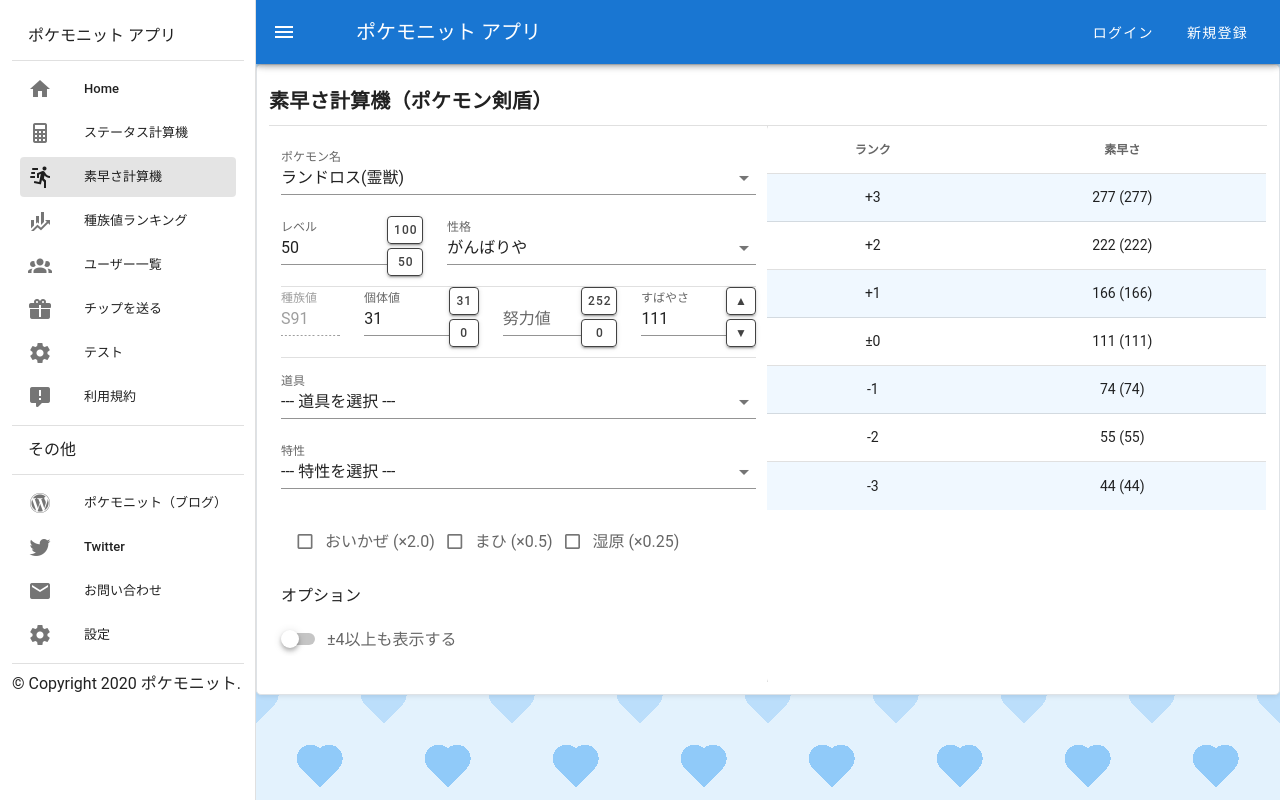
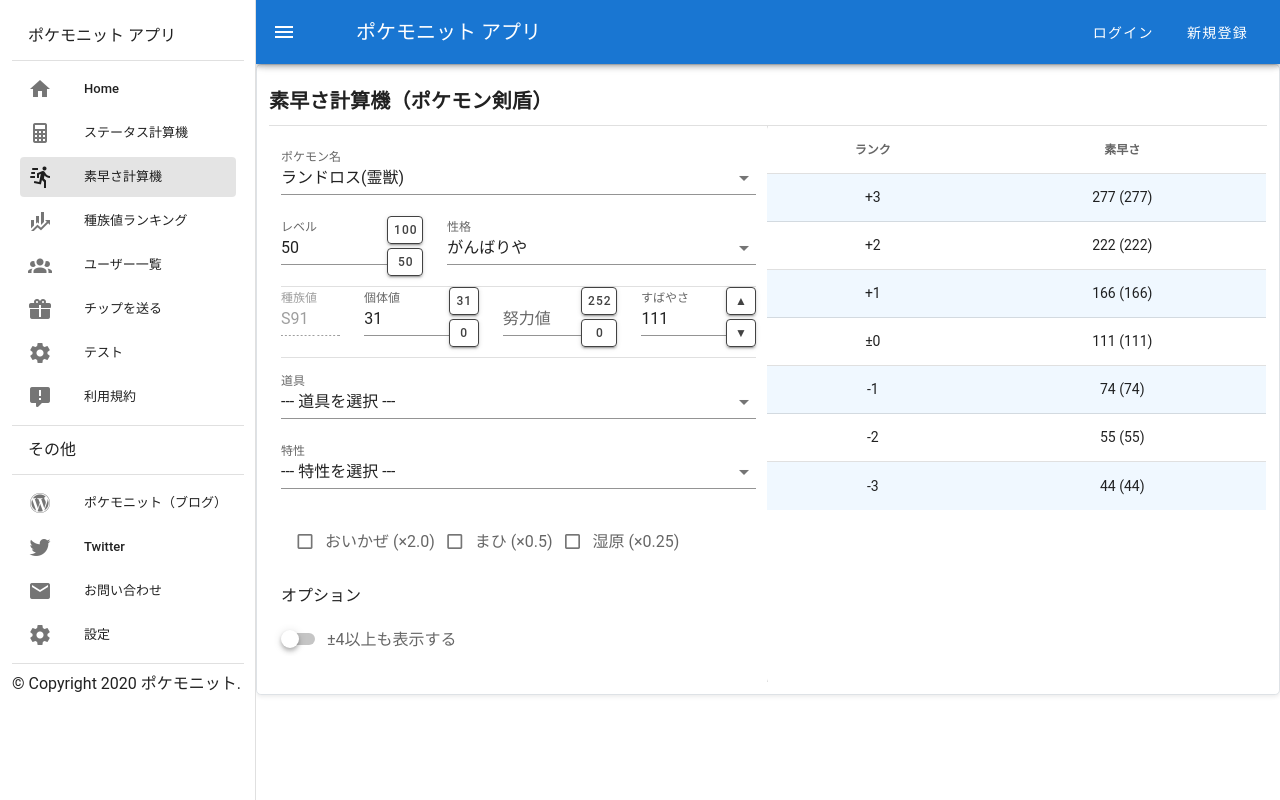
Before and after one commit to lefmarna/pokemonote-web-old, a Vue app: page /calc-speed in a window 1280 px wide. Built offline with nearby package versions, Linux system fonts and the light colour scheme.

Commit message:
背景を無効化

```diff
--- a/src/App.vue
+++ b/src/App.vue
@@ -265,20 +265,20 @@ button {
 }
 
 // ハートの背景をCSSで設計する
-#app {
-  background-color: #e3f2fd;
-  background-image: linear-gradient(135deg, $heart1 0.85em, transparent 0),
-    linear-gradient(-135deg, $heart1 0.85em, transparent 0),
-    radial-gradient(circle at 7.4em 7.4em, $heart1 0.85em, transparent 0.85em),
-    radial-gradient(circle at 0.56em 7.4em, $heart1 0.85em, transparent 0.85em),
-    linear-gradient(135deg, #90caf9 0.85em, transparent 0),
-    linear-gradient(-135deg, $heart2 0.85em, transparent 0),
-    radial-gradient(circle at 7.4em 7.4em, $heart2 0.85em, transparent 0.85em),
-    radial-gradient(circle at 0.56em 7.4em, $heart2 0.85em, transparent 0.85em);
-  background-position: 0 4em, 0 4em, 0 -4em, 0 -4em, 4em 0, 4em 0, 4em 0, 4em 0;
-  background-size: 8em 8em;
-  background-repeat: repeat;
-}
+// #app {
+//   background-color: #e3f2fd;
+//   background-image: linear-gradient(135deg, $heart1 0.85em, transparent 0),
+//     linear-gradient(-135deg, $heart1 0.85em, transparent 0),
+//     radial-gradient(circle at 7.4em 7.4em, $heart1 0.85em, transparent 0.85em),
+//     radial-gradient(circle at 0.56em 7.4em, $heart1 0.85em, transparent 0.85em),
+//     linear-gradient(135deg, #90caf9 0.85em, transparent 0),
+//     linear-gradient(-135deg, $heart2 0.85em, transparent 0),
+//     radial-gradient(circle at 7.4em 7.4em, $heart2 0.85em, transparent 0.85em),
+//     radial-gradient(circle at 0.56em 7.4em, $heart2 0.85em, transparent 0.85em);
+//   background-position: 0 4em, 0 4em, 0 -4em, 0 -4em, 4em 0, 4em 0, 4em 0, 4em 0;
+//   background-size: 8em 8em;
+//   background-repeat: repeat;
+// }
 
 // リボン風の見出しを作る
 h2 {
```
